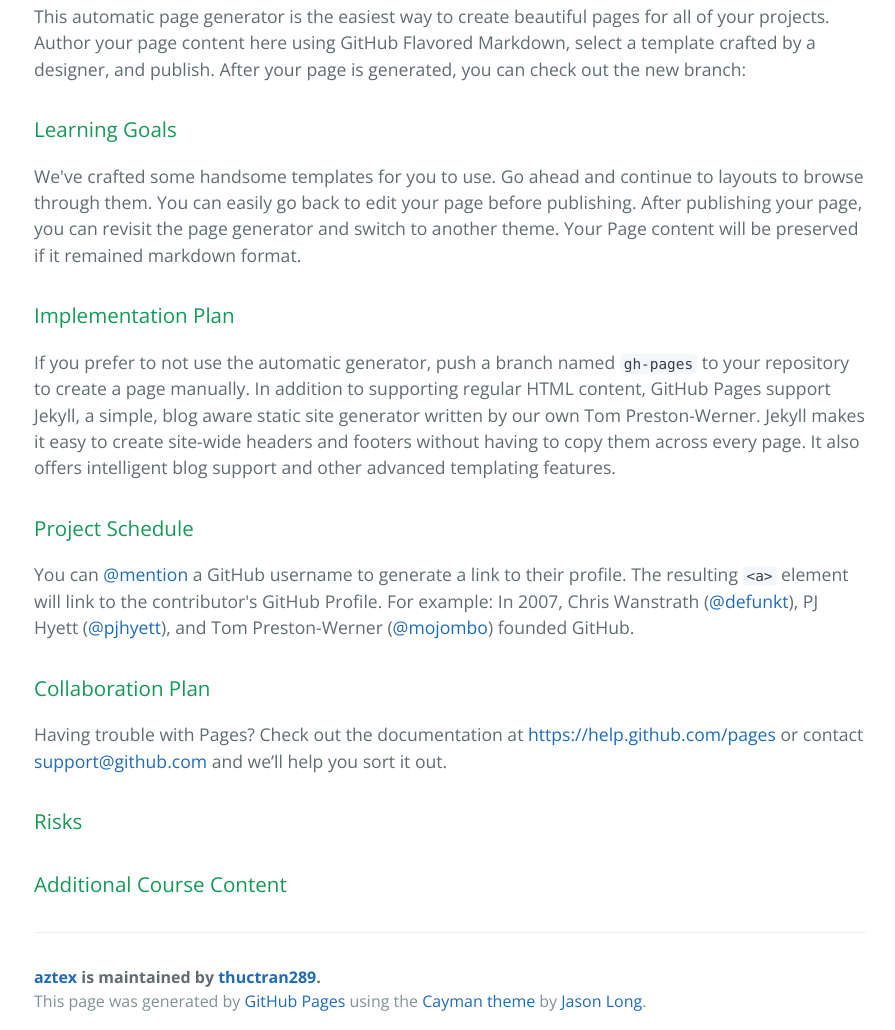
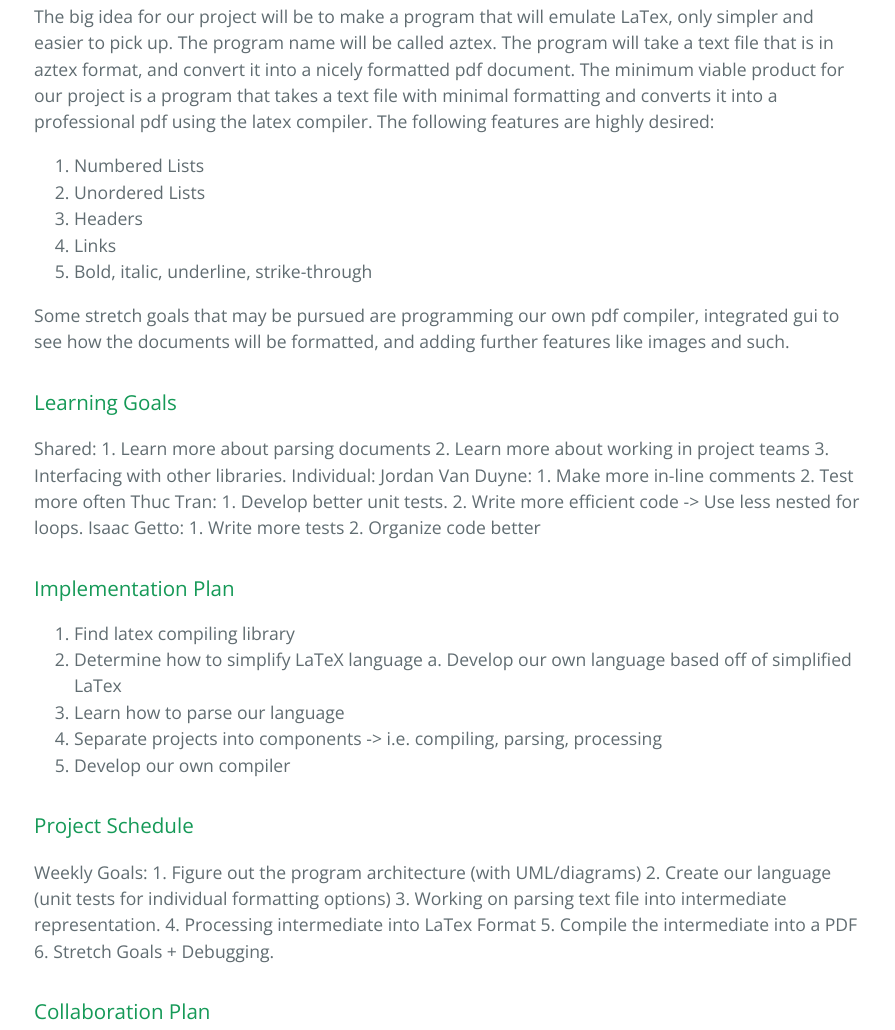
Before and after one commit to thuctran289/azTex, a plain HTML site: page index.html in a window 1280 px wide. Shown: the part 545-1575 px from the top of the page, without its empty margins (190-1085 px from the left). Drawn offline with nearby package versions, Linux system fonts and the light colour scheme.

```diff
--- a/index.html
+++ b/index.html
@@ -25,33 +25,88 @@
 <h3>
 <a id="big-ideas" class="anchor" href="#big-ideas" aria-hidden="true"><span class="octicon octicon-link"></span></a>Big Ideas</h3>
 
-<p>This automatic page generator is the easiest way to create beautiful pages for all of your projects. Author your page content here using GitHub Flavored Markdown, select a template crafted by a designer, and publish. After your page is generated, you can check out the new branch:</p>
+<p>The big idea for our project will be to make a program that will emulate
+LaTex, only simpler and easier to pick up. The program name will be called aztex.
+The program will take a text file that is in aztex format, and convert it into a
+nicely formatted pdf document.
+The minimum viable product for our project is a program that takes a text
+file with minimal formatting and converts it into a professional pdf using the
+latex compiler.
+The following features are highly desired:</p>
+
+<ol>
+<li>Numbered Lists</li>
+<li>Unordered Lists</li>
+<li>Headers</li>
+<li>Links</li>
+<li>Bold, italic, underline, strike-through</li>
+</ol>
+
+<p>Some stretch goals that may be pursued are programming our own pdf
+compiler, integrated gui to see how the documents will be formatted, and adding
+further features like images and such.</p>
 
 <h3>
 <a id="learning-goals" class="anchor" href="#learning-goals" aria-hidden="true"><span class="octicon octicon-link"></span></a>Learning Goals</h3>
 
-<p>We've crafted some handsome templates for you to use. Go ahead and continue to layouts to browse through them. You can easily go back to edit your page before publishing. After publishing your page, you can revisit the page generator and switch to another theme. Your Page content will be preserved if it remained markdown format.</p>
+<p>Shared:
+1. Learn more about parsing documents
+2. Learn more about working in project teams
+3. Interfacing with other libraries.
+Individual:
+Jordan Van Duyne:
+1. Make more in-line comments
+2. Test more often
+Thuc Tran:
+1. Develop better unit tests.
+2. Write more efficient code -&gt; Use less nested for loops.
+Isaac Getto:
+1. Write more tests
+2. Organize code better</p>
 
 <h3>
 <a id="implementation-plan" class="anchor" href="#implementation-plan" aria-hidden="true"><span class="octicon octicon-link"></span></a>Implementation Plan</h3>
 
-<p>If you prefer to not use the automatic generator, push a branch named <code>gh-pages</code> to your repository to create a page manually. In addition to supporting regular HTML content, GitHub Pages support Jekyll, a simple, blog aware static site generator written by our own Tom Preston-Werner. Jekyll makes it easy to create site-wide headers and footers without having to copy them across every page. It also offers intelligent blog support and other advanced templating features.</p>
+<ol>
+<li>Find latex compiling library</li>
+<li>Determine how to simplify LaTeX language
+a. Develop our own language based off of simplified LaTex</li>
+<li>Learn how to parse our language</li>
+<li>Separate projects into components -&gt; i.e. compiling, parsing, processing</li>
+<li>Develop our own compiler</li>
+</ol>
 
 <h3>
 <a id="project-schedule" class="anchor" href="#project-schedule" aria-hidden="true"><span class="octicon octicon-link"></span></a>Project Schedule</h3>
 
-<p>You can <a href="https://github.com/blog/821" class="user-mention">@mention</a> a GitHub username to generate a link to their profile. The resulting <code>&lt;a&gt;</code> element will link to the contributor's GitHub Profile. For example: In 2007, Chris Wanstrath (<a href="https://github.com/defunkt" class="user-mention">@defunkt</a>), PJ Hyett (<a href="https://github.com/pjhyett" class="user-mention">@pjhyett</a>), and Tom Preston-Werner (<a href="https://github.com/mojombo" class="user-mention">@mojombo</a>) founded GitHub.</p>
+<p>Weekly Goals:
+1. Figure out the program architecture (with UML/diagrams)
+2. Create our language (unit tests for individual formatting options)
+3. Working on parsing text file into intermediate representation.
+4. Processing intermediate into LaTex Format
+5. Compile the intermediate into a PDF
+6. Stretch Goals + Debugging.</p>
 
 <h3>
 <a id="collaboration-plan" class="anchor" href="#collaboration-plan" aria-hidden="true"><span class="octicon octicon-link"></span></a>Collaboration Plan</h3>
 
-<p>Having trouble with Pages? Check out the documentation at <a href="https://help.github.com/pages">https://help.github.com/pages</a> or contact <a href="mailto:support@github.com">support@github.com</a> and we’ll help you sort it out.</p>
+<p>Overall plan is to work collaboratively on the program architecture and
+developing the simplified language. This is to make sure that we are all on the
+same page for what kind of implementation on which we will be working. After
+which we will subdivide parts of the parsing, processing, and compiling when we
+have functions and subfunctions that do not interact with each other directly.
+This will let us work in parallel for sections of the project.</p>
 
 <h3>
 <a id="risks" class="anchor" href="#risks" aria-hidden="true"><span class="octicon octicon-link"></span></a>Risks</h3>
 
-<h3>
-<a id="additional-course-content" class="anchor" href="#additional-course-content" aria-hidden="true"><span class="octicon octicon-link"></span></a>Additional Course Content</h3>
+<ul>
+<li>The project could be more complex than we thought</li>
+<li>Libraries are non-existent or difficult to work with.</li>
+<li>Unexpected lack of free work time.
+###Additional Course Content</li>
+<li>language processing</li>
+</ul>
 
       <footer class="site-footer">
         <span class="site-footer-owner"><a href="https://github.com/thuctran289/aztex">aztex</a> is maintained by <a href="https://github.com/thuctran289">thuctran289</a>.</span>
```
Also changed, not shown: params.json (+1 -1 lines).
